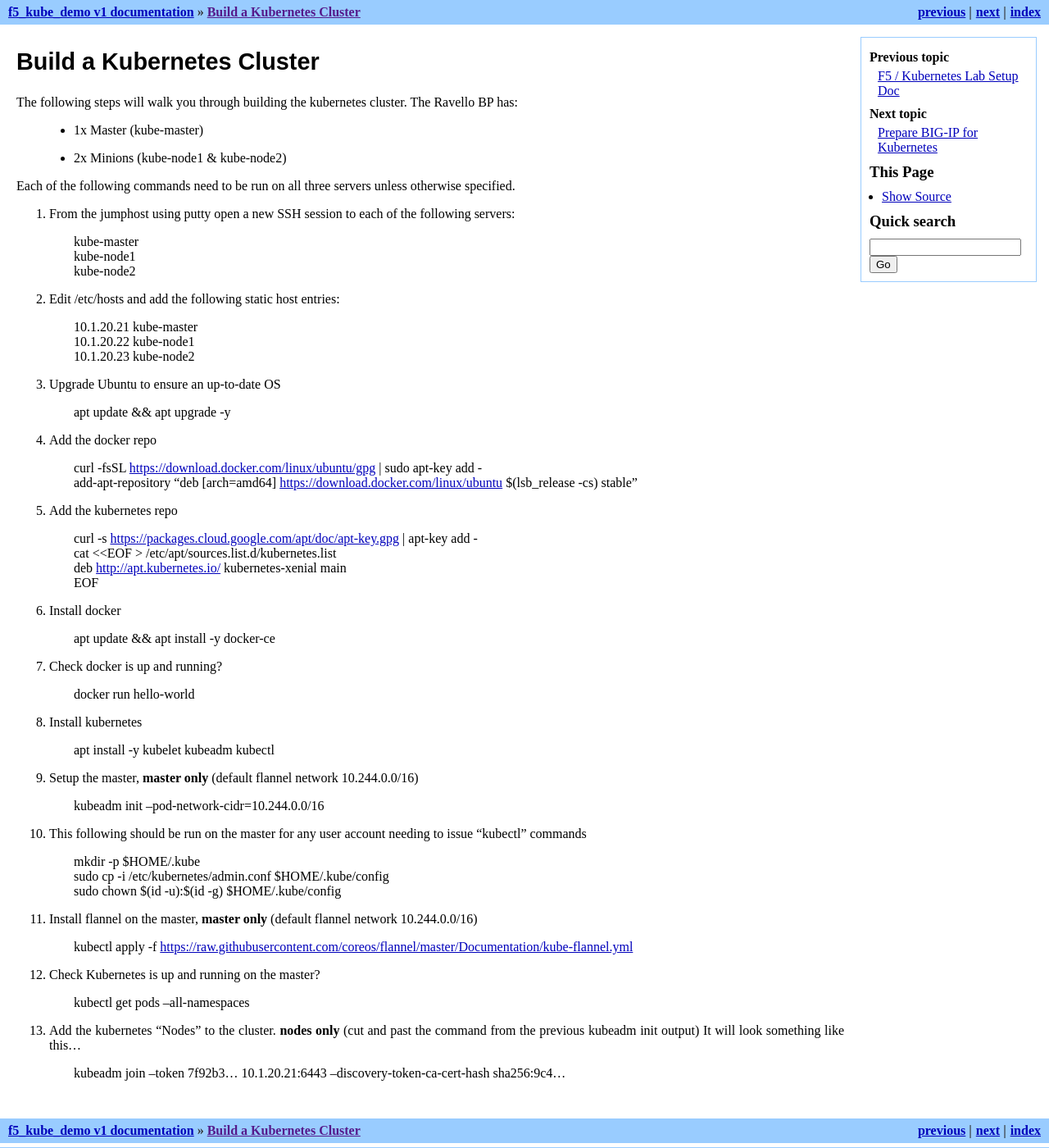
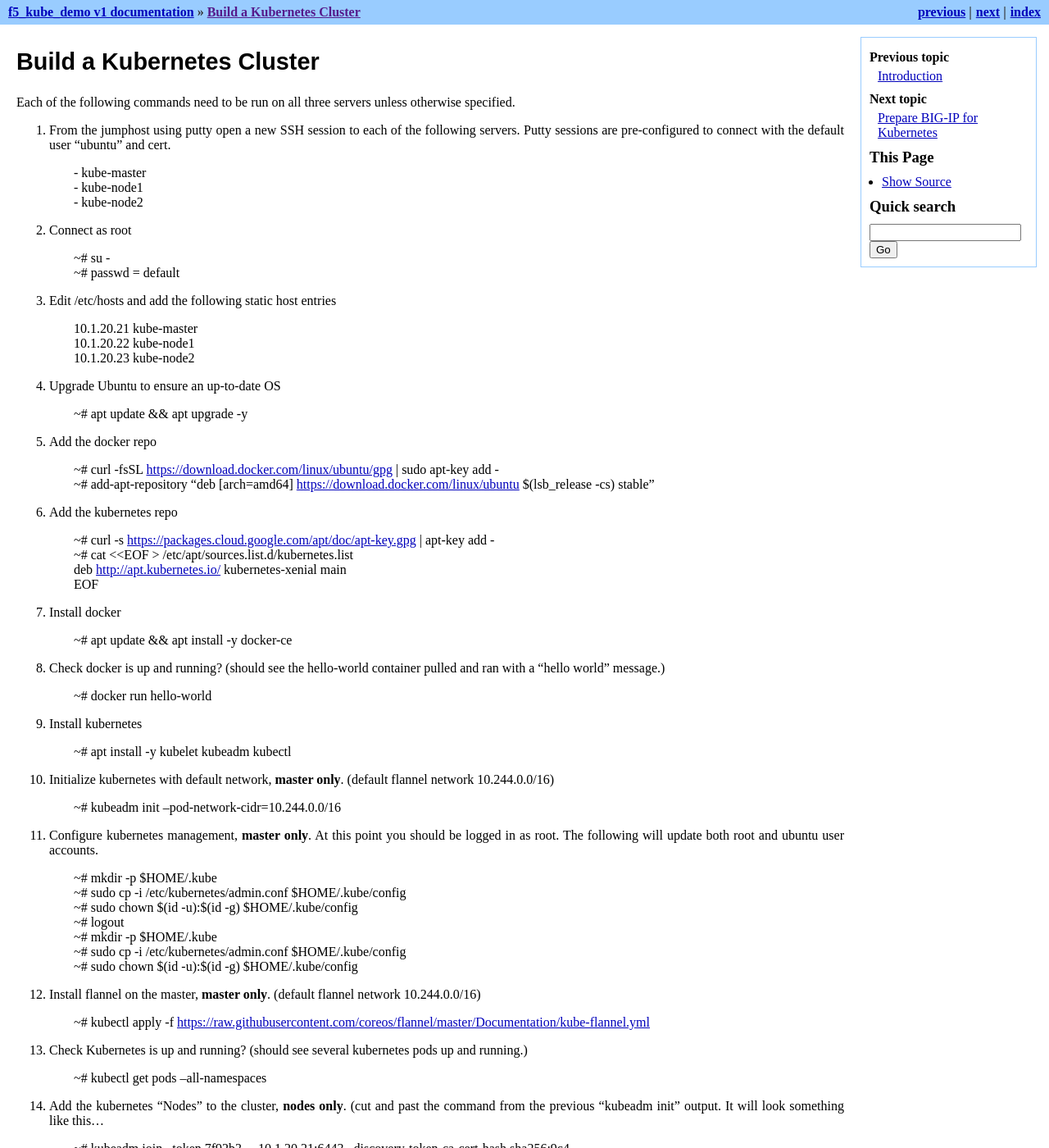
Before and after one commit to vtog/f5-kube-demo, a Sphinx documentation site: the page built from docs/kubernetes.rst, in a window 1280 px wide and 1400 px high. Shown: the whole window at 82% size. Built offline with Sphinx 7.4.7, drawn with Linux system fonts in a browser that asks for light colours; some of the changed text lies outside the part shown.

Commit message:
added intro, fixed layout

```diff
--- a/docs/index.rst
+++ b/docs/index.rst
@@ -9,5 +9,6 @@ F5 / Kubernetes Lab Setup Doc
 .. toctree::
    :maxdepth: 2
 
+   intro
    kubernetes
    bigip
--- a/docs/kubernetes.rst
+++ b/docs/kubernetes.rst
@@ -1,44 +1,47 @@
 Build a Kubernetes Cluster
 ==========================
-The following steps will walk you through building the kubernetes cluster. The Ravello BP has:
-    - 1x Master (kube-master)
-    - 2x Minions (kube-node1 & kube-node2)
-
 Each of the following commands need to be run on all three servers unless otherwise specified.
 
-#. From the jumphost using putty open a new SSH session to each of the following servers:
-    | kube-master
-    | kube-node1
-    | kube-node2
-#. Edit /etc/hosts and add the following static host entries:
+#. From the jumphost using putty open a new SSH session to each of the following servers. Putty sessions are pre-configured to connect with the default user "ubuntu" and cert.
+    | - kube-master
+    | - kube-node1
+    | - kube-node2
+#. Connect as root
+    | ~# su -
+    | ~# passwd = default
+#. Edit /etc/hosts and add the following static host entries
     | 10.1.20.21    kube-master
     | 10.1.20.22    kube-node1
     | 10.1.20.23    kube-node2
 #. Upgrade Ubuntu to ensure an up-to-date OS
-    | apt update && apt upgrade -y
+    | ~# apt update && apt upgrade -y
 #. Add the docker repo
-    | curl \-fsSL https://download.docker.com/linux/ubuntu/gpg | sudo apt-key add \-
-    | add-apt-repository "deb [arch=amd64] https://download.docker.com/linux/ubuntu $(lsb_release -cs) stable"
+    | ~# curl \-fsSL https://download.docker.com/linux/ubuntu/gpg | sudo apt-key add \-
+    | ~# add-apt-repository "deb [arch=amd64] https://download.docker.com/linux/ubuntu $(lsb_release -cs) stable"
 #. Add the kubernetes repo
-    | curl -s https://packages.cloud.google.com/apt/doc/apt-key.gpg | apt-key add -
-    | cat <<EOF > /etc/apt/sources.list.d/kubernetes.list
+    | ~# curl -s https://packages.cloud.google.com/apt/doc/apt-key.gpg | apt-key add -
+    | ~# cat <<EOF > /etc/apt/sources.list.d/kubernetes.list
     | deb http://apt.kubernetes.io/ kubernetes-xenial main
     | EOF
 #. Install docker
-    | apt update && apt install -y docker-ce
-#. Check docker is up and running?
-    | docker run hello-world
+    | ~# apt update && apt install -y docker-ce
+#. Check docker is up and running? (should see the hello-world container pulled and ran with a "hello world" message.)
+    | ~# docker run hello-world
 #. Install kubernetes
-    | apt install -y kubelet kubeadm kubectl
-#. Setup the master, **master only** (default flannel network 10.244.0.0/16)
-    | kubeadm init --pod-network-cidr=10.244.0.0/16
-#. This following should be run on the master for any user account needing to issue "kubectl" commands
-    | mkdir -p $HOME/.kube
-    | sudo cp -i /etc/kubernetes/admin.conf $HOME/.kube/config
-    | sudo chown $(id -u):$(id -g) $HOME/.kube/config
-#. Install flannel on the master, **master only** (default flannel network 10.244.0.0/16)
-    | kubectl apply -f https://raw.githubusercontent.com/coreos/flannel/master/Documentation/kube-flannel.yml
-#. Check Kubernetes is up and running on the master?
-    | kubectl get pods --all-namespaces
-#. Add the kubernetes "Nodes" to the cluster. **nodes only** (cut and past the command from the previous kubeadm init output) It will look something like this...
-    | kubeadm join --token 7f92b3... 10.1.20.21:6443 --discovery-token-ca-cert-hash sha256:9c4...
+    | ~# apt install -y kubelet kubeadm kubectl
+#. Initialize kubernetes with default network, **master only**. (default flannel network 10.244.0.0/16)
+    | ~# kubeadm init --pod-network-cidr=10.244.0.0/16
+#. Configure kubernetes management, **master only**.  At this point you should be logged in as root.  The following will update both root and ubuntu user accounts.
+    | ~# mkdir -p $HOME/.kube
+    | ~# sudo cp -i /etc/kubernetes/admin.conf $HOME/.kube/config
+    | ~# sudo chown $(id -u):$(id -g) $HOME/.kube/config
+    | ~# logout
+    | ~# mkdir -p $HOME/.kube
+    | ~# sudo cp -i /etc/kubernetes/admin.conf $HOME/.kube/config
+    | ~# sudo chown $(id -u):$(id -g) $HOME/.kube/config
+#. Install flannel on the master, **master only**. (default flannel network 10.244.0.0/16)
+    | ~# kubectl apply -f https://raw.githubusercontent.com/coreos/flannel/master/Documentation/kube-flannel.yml
+#. Check Kubernetes is up and running? (should see several kubernetes pods up and running.)
+    | ~# kubectl get pods --all-namespaces
+#. Add the kubernetes "Nodes" to the cluster, **nodes only**. (cut and past the command from the previous "kubeadm init" output. It will look something like this...
+    | ~# kubeadm join --token 7f92b3... 10.1.20.21:6443 --discovery-token-ca-cert-hash sha256:9c4...
```
Also changed, not shown: docs/intro.rst (added, +53 -0 lines), 1 other file.
